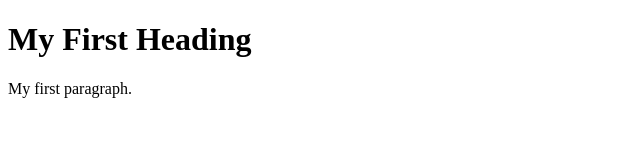
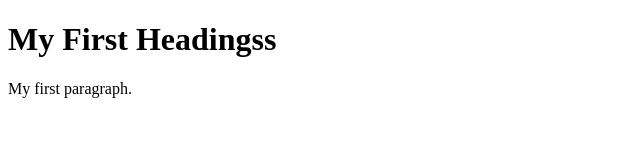
Before and after one commit to stanwar09/demojenkins, a plain HTML site: page index.html in a window 1280 px wide. Shown: the full height of the page, 0-640 px from the left. Drawn offline with Linux system fonts and the light colour scheme.

Commit message:
Update index.html

```diff
--- a/index.html
+++ b/index.html
@@ -2,7 +2,7 @@
 <html>
 <body>
 
-<h1>My First Heading</h1>
+<h1>My First Headingss</h1>
 <p>My first paragraph.</p>
 
 </body>
```
